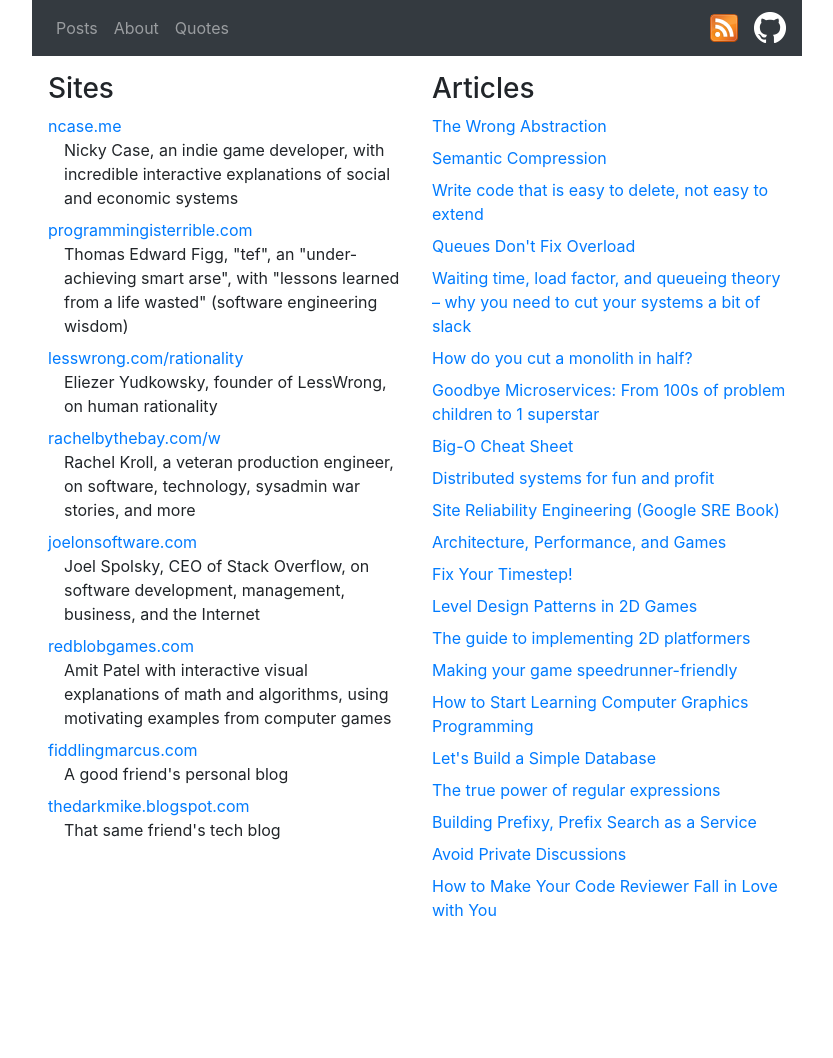
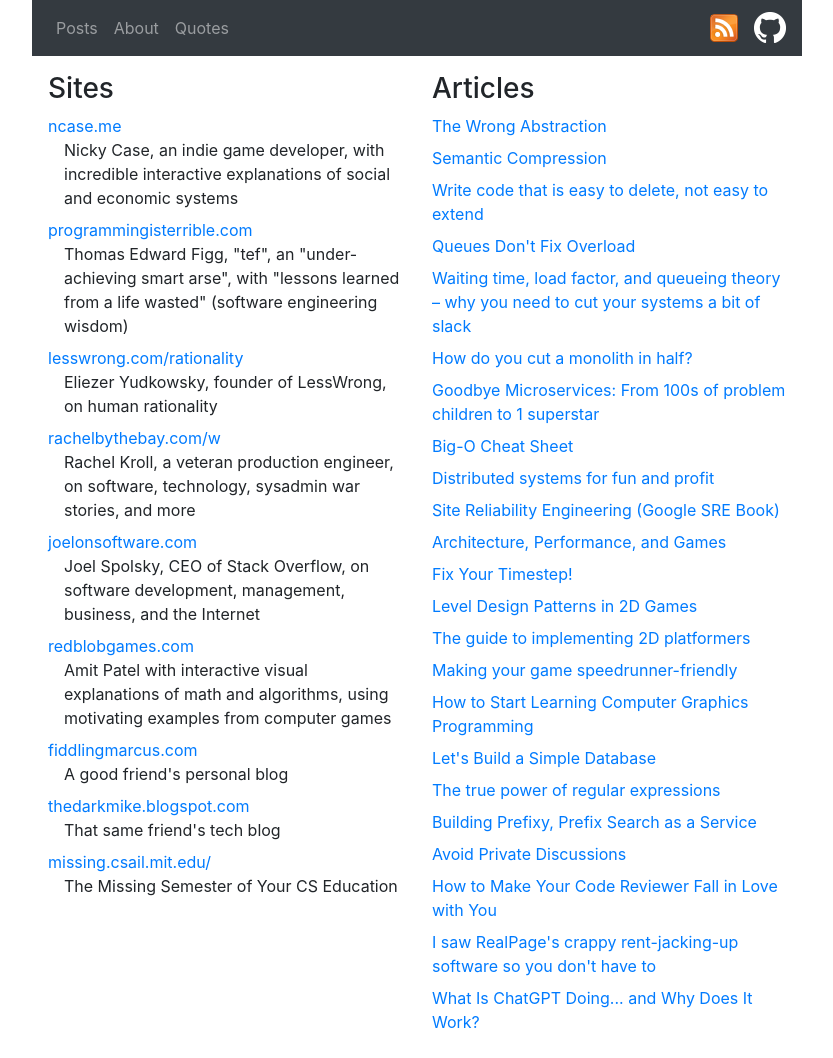
Before and after one commit to mackorone/mackorone.github.io, a Jekyll site: the page built from favorites.html, in a window 1280 px wide. Shown: the whole page, without its empty margins (223-1056 px from the left). Built offline with Jekyll 4.4.1, drawn with Linux system fonts in a browser that asks for light colours; nearby versions of some CDN libraries; before the commit the page ends 946 px from its top, so only the background shows below that.

Commit message:
Add some more favorites

```diff
--- a/_data/favorite_posts.yml
+++ b/_data/favorite_posts.yml
@@ -41,3 +41,7 @@
   title: "Avoid Private Discussions"
 - url: https://mtlynch.io/code-review-love/
   title: "How to Make Your Code Reviewer Fall in Love with You"
+- url: https://cohost.org/morayati/post/925436-i-saw-real-page-s-cra
+  title: "I saw RealPage's crappy rent-jacking-up software so you don't have to"
+- url: https://writings.stephenwolfram.com/2023/02/what-is-chatgpt-doing-and-why-does-it-work/
+  title: "What Is ChatGPT Doing... and Why Does It Work?"
--- a/_data/favorite_sites.yml
+++ b/_data/favorite_sites.yml
@@ -14,3 +14,5 @@
   desc: A good friend's personal blog
 - url: https://thedarkmike.blogspot.com
   desc: That same friend's tech blog
+- url: https://missing.csail.mit.edu/
+  desc: The Missing Semester of Your CS Education
```
